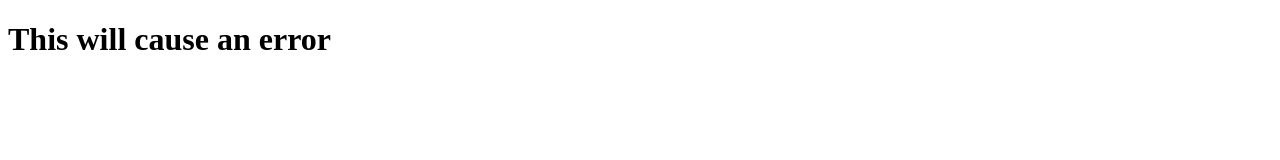
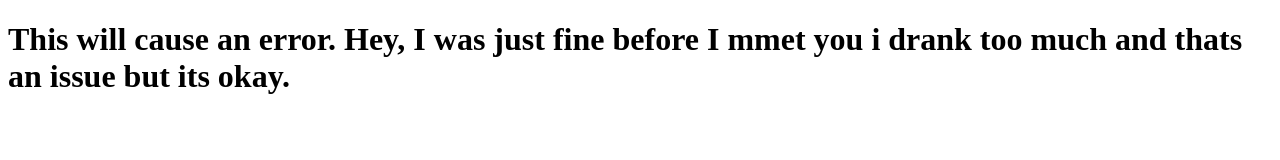
Before and after one commit to delcada6882/Group-Project, a plain HTML site: page index.html in a window 1280 px wide. Drawn offline with Linux system fonts and the light colour scheme.

Commit message:
added lyrics

```diff
--- a/index.html
+++ b/index.html
@@ -7,6 +7,6 @@
     <title>Document</title>
 </head>
 <body>
-    <h1>This will cause an error</h1>
+    <h1>This will cause an error. Hey, I was just fine before I mmet you i drank too much and thats an issue but its okay.</h1>
 </body>
 </html>
```
